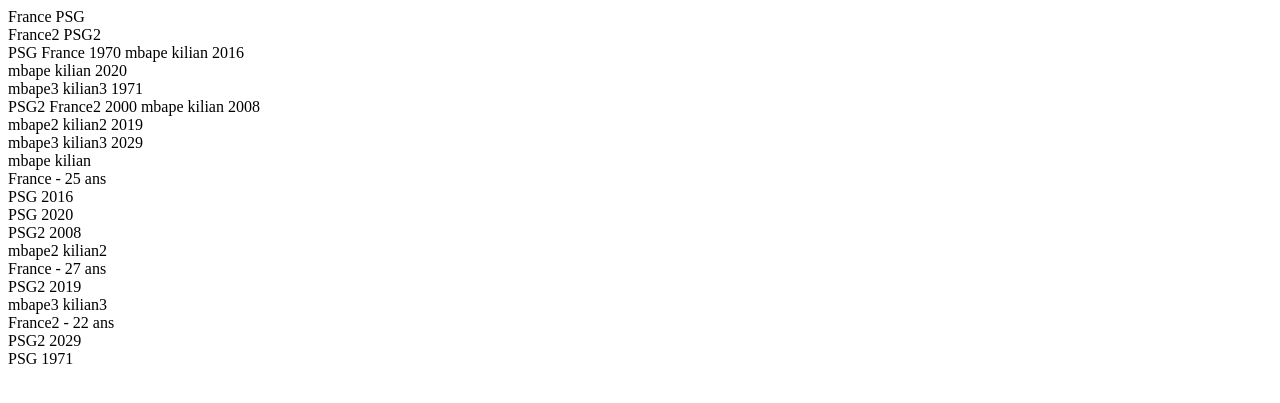
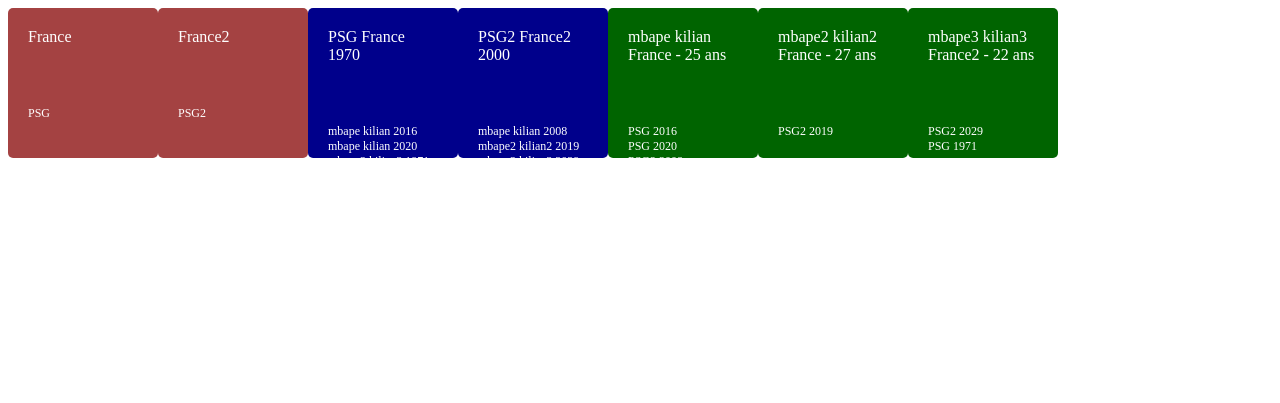
Before and after one commit to nibane/Football, a PHP site: page / in a window 1280 px wide. Shown: the top 403 px of the page. Run offline with PHP 8.4, Linux system fonts and the light colour scheme.

Commit message:
changement de balise html dans les fichier php,ajout de style css

```diff
--- a/Equipe.php
+++ b/Equipe.php
@@ -26,7 +26,7 @@ class Equipe{
 
     //affiche l'equipe est ses joueurs
     function afficherEquipe(){
-        echo $this->nomEquipe." ".$this->pays->getNomPays()." ".$this->dateCreation->format("Y")." ".$this->afficherJoueurs();
+        echo "<div class=boiteEquipe><div class=titre>".$this->nomEquipe." ".$this->pays->getNomPays()." ".$this->dateCreation->format("Y")."</div><div class=bas> ".$this->afficherJoueurs()."</div></div>";
     }
 
 
--- a/Joueur.php
+++ b/Joueur.php
@@ -30,7 +30,7 @@ class Joueur{
     }
 
     function afficherJoueur(){
-        echo $this->nom." ".$this->prenom." <br>".$this->pays->getNomPays()." - ".$this->ageJoueur()."<br>".$this->afficherEquipe();
+        echo "<div class=boiteJoueur><div class=titre>".$this->nom." ".$this->prenom." <br>".$this->pays->getNomPays()." - ".$this->ageJoueur()."</div><div class=bas>".$this->afficherEquipe()."</div></div>";
     }
 
 
--- a/Pays.php
+++ b/Pays.php
@@ -29,7 +29,7 @@ class Pays{
 
     //affiche les equipes d'un pays
     function afficherPays(){
-        echo $this->nomPays." ".$this->afficherEquipes()."<br>";
+        echo "<div class=boitePays><div class=titre>".$this->nomPays."</div><div class=bas> ".$this->afficherEquipes()."</div></div>";
     }
 
     //affiche le contenue du tableau equipes
--- a/style.css
+++ b/style.css
@@ -1,27 +1,48 @@
-div.boite{
+body{
+    display: flex;
+}
+div.boitePays{
     flex-wrap: nowrap;
     width: 150px;
     height: 150px;
     background: rgb(164, 66, 66);
     border-radius: 5px;
-
+    color: white;
 }
 
+div.boiteEquipe{
+    flex-wrap: nowrap;
+    width: 150px;
+    height: 150px;
+    background: darkblue;
+    border-radius: 5px;
+    color: white;
+}
+
+div.boiteJoueur{
+    flex-wrap: nowrap;
+    width: 150px;
+    height: 150px;
+    background: darkgreen;
+    border-radius: 5px;
+    color: white;
+}
+
+
+
 div.titre{
-    background: rgb(164, 66, 66);
-    /* width: 100%;
-    height: 50%; */
+
+    border-radius: 5px;
     padding: 20px;
-    font-size: 14px;
+    font-size: 16px;
 }
 
 
 div.bas{
-    background: rgb(164, 66, 66);
-    /* height: 50%;
-    width: 100%; */
-    font-size: 14px;
-    padding: 50px 0px 0px 20px;
+
+    border-radius: 5px;
+    font-size: 12px;
+    padding: 40px 0px 10px 20px;
 
 
 }
```
